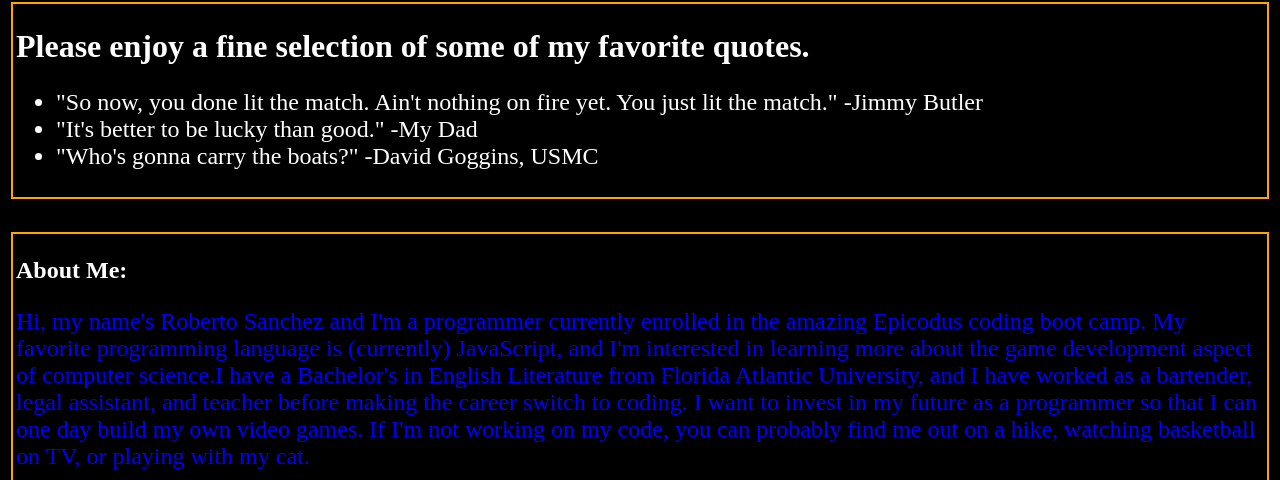
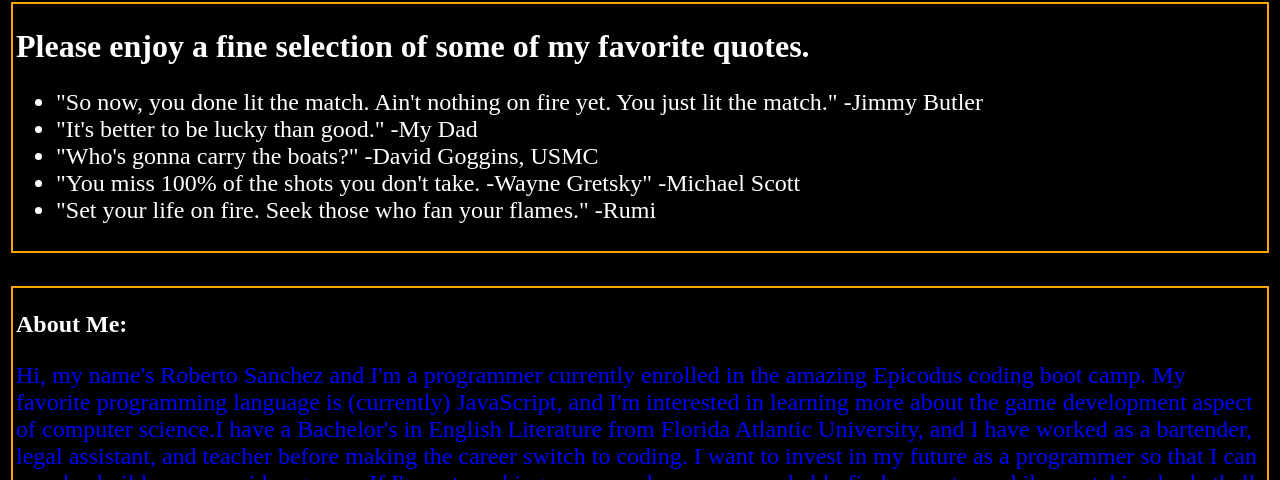
Before and after one commit to robertosk77/RS_Portfolio, a plain HTML site: page index.html in a window 1280 px wide. Shown: the part 2022-2502 px from the top of the page. Drawn offline with Linux system fonts and the light colour scheme.

Commit message:
add quotes to quotes section

```diff
--- a/index.html
+++ b/index.html
@@ -45,6 +45,8 @@
 		<li>"So now, you done lit the match. Ain't nothing on fire yet. You just lit the match." -Jimmy Butler</li>
 		<li>"It's better to be lucky than good." -My Dad</li>
 		<li>"Who's gonna carry the boats?" -David Goggins, USMC</li>
+		<li>"You miss 100% of the shots you don't take. -Wayne Gretsky" -Michael Scott</li>
+		<li>"Set your life on fire. Seek those who fan your flames." -Rumi </li>
 	</ul>
 	</div>
 	<br>
```
